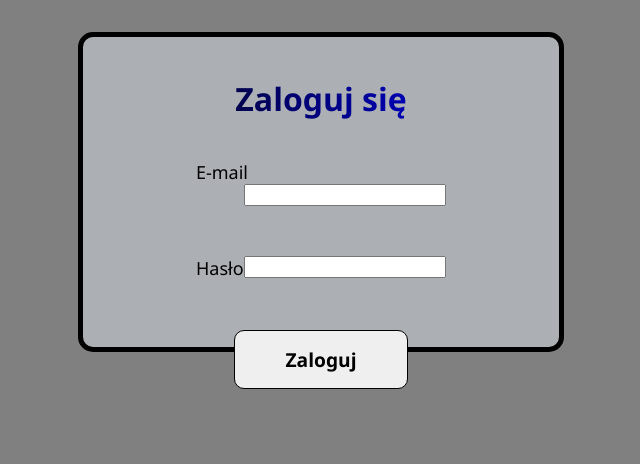
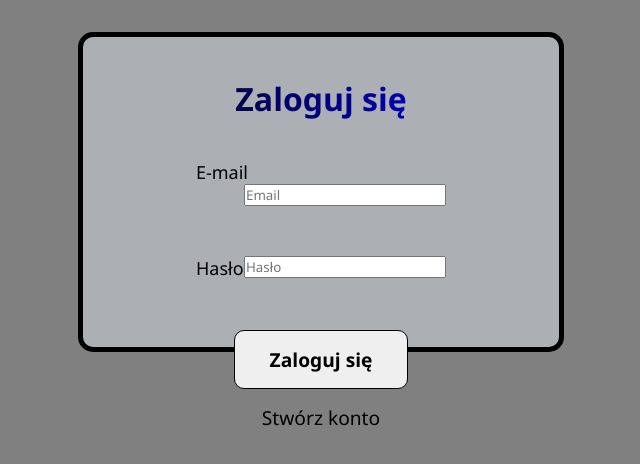
Before and after one commit to karolpw/vite-react, a React (Vite) app: page / in a window 1280 px wide. Shown: the top 464 px of the page, without its empty margins (319-959 px from the left). Built offline with nearby package versions, Linux system fonts and the light colour scheme.

Commit message:
athorization for login and registration

```diff
--- a/src/App.jsx
+++ b/src/App.jsx
@@ -1,20 +1,25 @@
 import { useState } from 'react'
 import BtnGet from './components/get-button'
-import FormPost from './components/post-form'
-import LoginForm from './components/login-form'
+import AuthForm from './components/auth-form'
 
 import './App.css'
 
 function App() {
   const [token, setToken] = useState(localStorage.getItem('token'))
 
+  const handleLogout = () =>{
+    localStorage.removeItem('token');
+    setToken(null)
+  }
+
   if (!token){
-    return <LoginForm onLogin={setToken}/>
+    return <AuthForm onLogin={setToken}/>
   }
 
   return (
     <>
       <div>
+        <button onClick={handleLogout}>Wyloguj się</button>
         <BtnGet/>
       </div>
     </>
--- /dev/null
+++ b/src/components/auth-form.jsx
@@ -0,0 +1,57 @@
+import React from 'react';
+import { useState } from 'react'
+
+function AuthForm({ onLogin }) {
+
+    const [isLogin, setIsLogin] = useState(true);
+    const [email, setEmail] = useState('');
+    const [password, setPassword] = useState('');
+    const [message, setMessage] = useState('');
+
+    const handleSubmit = async () =>{
+        const url = isLogin ? 'http://localhost:3000/auth/login' : 'http://localhost:3000/auth/register';
+
+
+
+        const response = await fetch(url, {
+            method: 'POST',
+            headers: {'Content-Type': 'application/json'},
+            body: JSON.stringify({email, password})
+        })
+
+        const data = await response.json()
+
+        if (isLogin && data.access_token){
+            localStorage.setItem('token', data.access_token)
+            onLogin(data.access_token)
+        }else if(!isLogin && response.ok){
+            setMessage('Pomyślnie zarejestrowano')
+            setIsLogin(true)
+        }else{
+            setMessage(data.message || "Wystąpił błąd")
+        }
+    }
+
+
+
+    return(
+        <>
+            <form className='loginForm'>
+                <h1>{isLogin ? 'Zaloguj się' : 'Zarejestruj się'}</h1>
+                <label>E-mail <input type="email" placeholder="Email" value={email} onChange={e => setEmail(e.target.value)} /></label><br/>
+                <label>Hasło <input type="password" placeholder="Hasło" value={password} onChange={e => setPassword(e.target.value)} /></label><br/>
+
+                <button type='button' className='formButton' onClick={handleSubmit}>{isLogin ? "Zaloguj się" : "Zarejestruj się"}</button><br/>
+
+                <button onClick={() => setIsLogin(!isLogin)} type='button' className='changeAuth'>
+                    {isLogin ? "Stwórz konto" : "Zaloguj się"}
+                </button>
+                {message && <p className='errorMessage'>{message}</p>}
+            </form>
+
+        </>
+    )
+
+}
+
+export default AuthForm
--- a/src/components/login-form.jsx
+++ /dev/null
@@ -1,20 +0,0 @@
-import React from 'react';
-import { useState } from 'react'
-
-function LoginForm() {
-
-    return(
-        <>
-            <form className='loginForm'>
-                <h1>Zaloguj się</h1>
-                <label>E-mail <input type="email" id='email'/></label><br/>
-                <label>Hasło <input type="password" id='password'/></label><br/>
-
-                <button type='submit'>Zaloguj</button>
-            </form>
-        </>
-    )
-
-}
-
-export default LoginForm// dokończ logowanie
--- a/src/index.css
+++ b/src/index.css
@@ -53,12 +53,30 @@ button {
   float: right;
 }
 
-.loginForm button{
+.formButton{
   width: 40%;
   font-weight: bolder;
 }
 
-.loginForm button:hover{
+.formButton:hover{
   transition: 1s;
-  background: linear-gradient(to right, black, blue);
+  color: blue;
+  font-weight: bolder;
+  border: 1px solid blue;
 }
+
+.changeAuth{
+  border: 0;
+  background-color: transparent;
+}
+
+.changeAuth:hover{
+  font-weight: bolder;
+  color: blue;
+  transition: 1s;
+}
+
+.errorMessage{
+  color: red;
+  font-size: 50px;
+}
```
